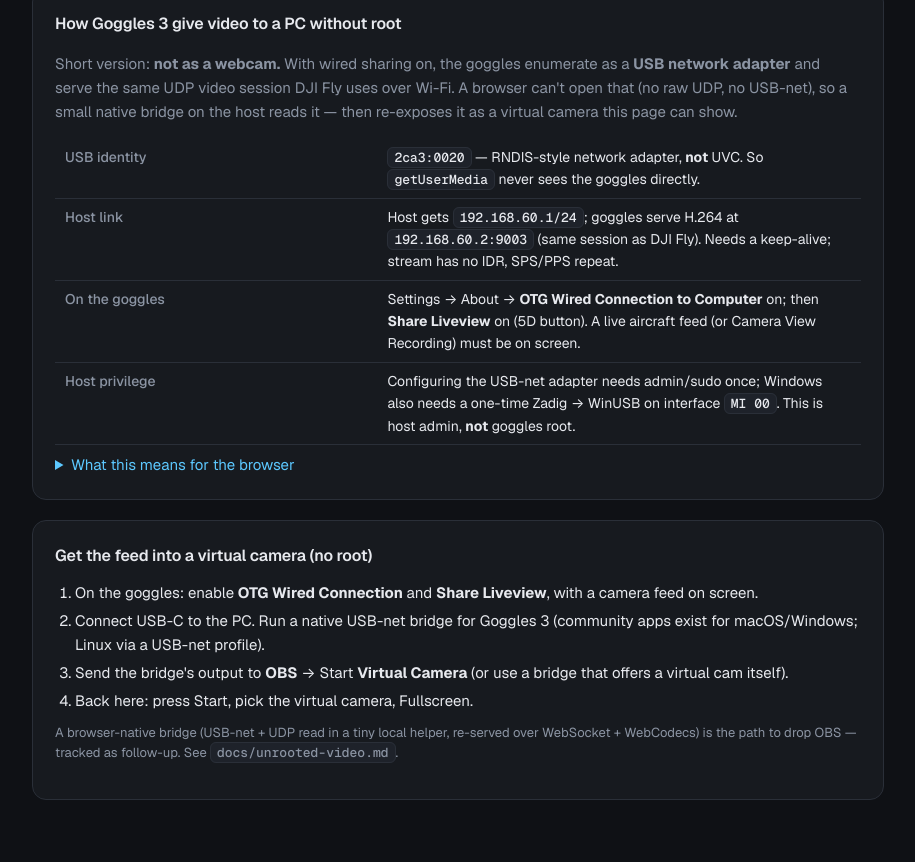
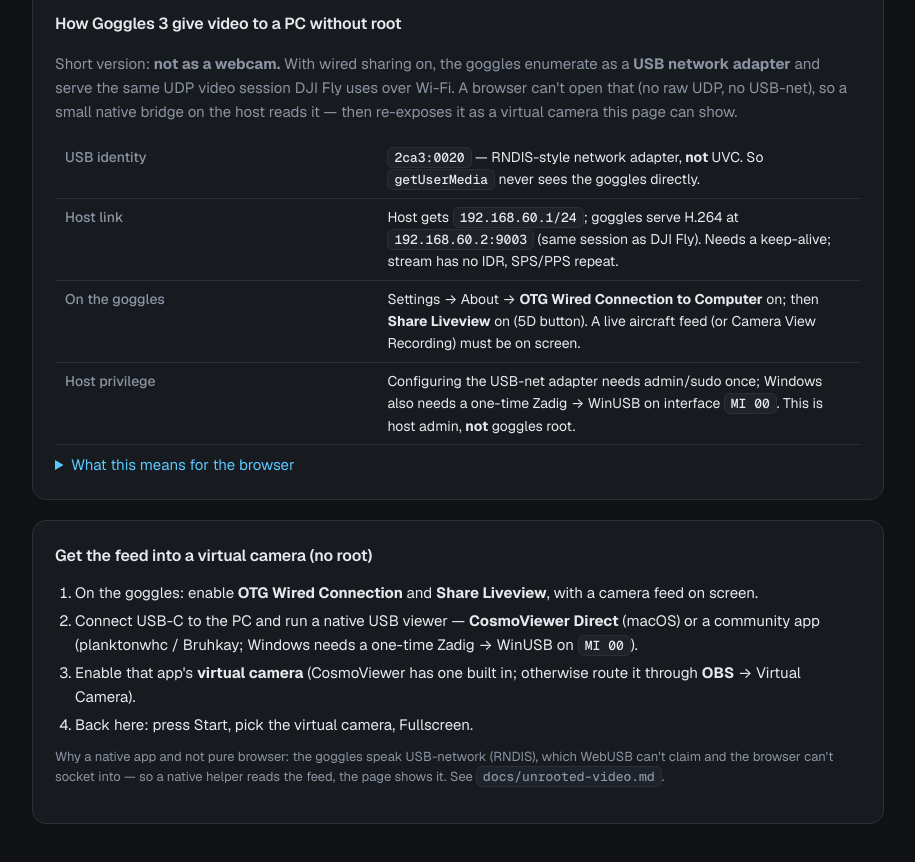
Before and after one commit to earlynerd/toolya, a website built with Vite: page web/unrooted.html in a window 1280 px wide. Shown: the part 983-1845 px from the top of the page, without its empty margins (182-1097 px from the left). Built offline with nearby package versions, Linux system fonts and the light colour scheme.

Commit message:
web: ground no-root research in prior findings
Cross-checked against the user's own research repo. No-root viewer is a native
USB app (CosmoViewer Direct / community apps) doing userspace RNDIS, then a
virtual camera this page consumes. UVC confirmed off (cli/src/main.rs:143;
libWorkModeUvcOnly.so is config-gated → needs root). WebUSB can't claim the
RNDIS interface, so a pure-browser viewer isn't feasible — documented.

```diff
--- a/web/unrooted.html
+++ b/web/unrooted.html
@@ -112,13 +112,14 @@ details{margin-top:8px} summary{cursor:pointer;color:var(--accent)}
     <h2>Get the feed into a virtual camera (no root)</h2>
     <ol>
       <li>On the goggles: enable <b>OTG Wired Connection</b> and <b>Share Liveview</b>, with a camera feed on screen.</li>
-      <li>Connect USB-C to the PC. Run a native USB-net bridge for Goggles 3 (community apps exist for macOS/Windows; Linux via a USB-net profile).</li>
-      <li>Send the bridge's output to <b>OBS</b> → Start <b>Virtual Camera</b> (or use a bridge that offers a virtual cam itself).</li>
+      <li>Connect USB-C to the PC and run a native USB viewer — <b>CosmoViewer Direct</b> (macOS) or a
+        community app (planktonwhc / Bruhkay; Windows needs a one-time Zadig → WinUSB on <code>MI 00</code>).</li>
+      <li>Enable that app's <b>virtual camera</b> (CosmoViewer has one built in; otherwise route it through <b>OBS</b> → Virtual Camera).</li>
       <li>Back here: press Start, pick the virtual camera, Fullscreen.</li>
     </ol>
-    <p class="muted" style="font-size:13px;margin-top:10px">A browser-native bridge (USB-net + UDP
-      read in a tiny local helper, re-served over WebSocket + WebCodecs) is the path to drop OBS —
-      tracked as follow-up. See <code>docs/unrooted-video.md</code>.</p>
+    <p class="muted" style="font-size:13px;margin-top:10px">Why a native app and not pure browser:
+      the goggles speak USB-network (RNDIS), which WebUSB can't claim and the browser can't socket
+      into — so a native helper reads the feed, the page shows it. See <code>docs/unrooted-video.md</code>.</p>
   </div>
 </div>
 <script type="module" src="/src/unrooted.ts"></script>
```
